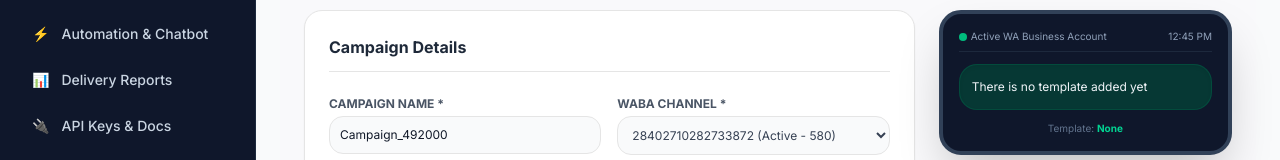
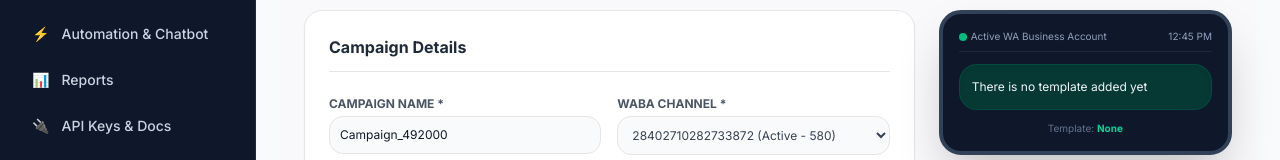
Before and after one commit to animeshfortius/waba-admin-panel, a Next.js app: page /dashboard/campaigns in a window 1280 px wide. Shown: the part 283-443 px from the top of the page. Built offline with nearby package versions, Linux system fonts and the light colour scheme; no server answers.

Commit message:
Update sidebar label from Delivery Reports to Reports

```diff
--- a/components/sidebar.tsx
+++ b/components/sidebar.tsx
@@ -73,7 +73,7 @@ export default function Sidebar() {
           }`}
         >
           <span>📊</span>
-          <span>Delivery Reports</span>
+          <span>Reports</span>
         </Link>
 
         <Link
```
